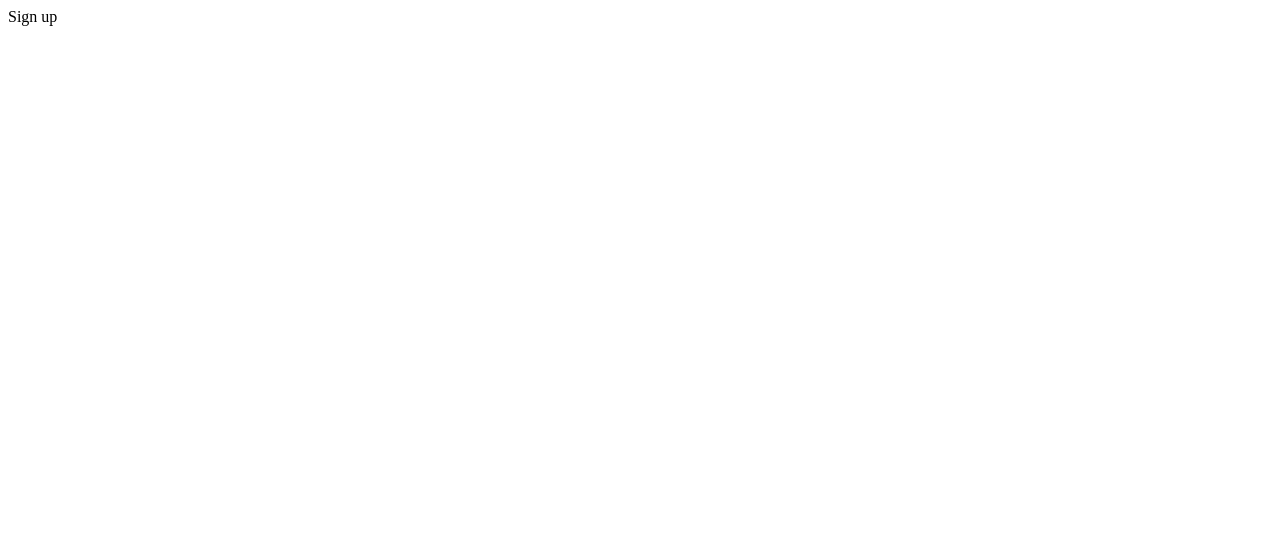
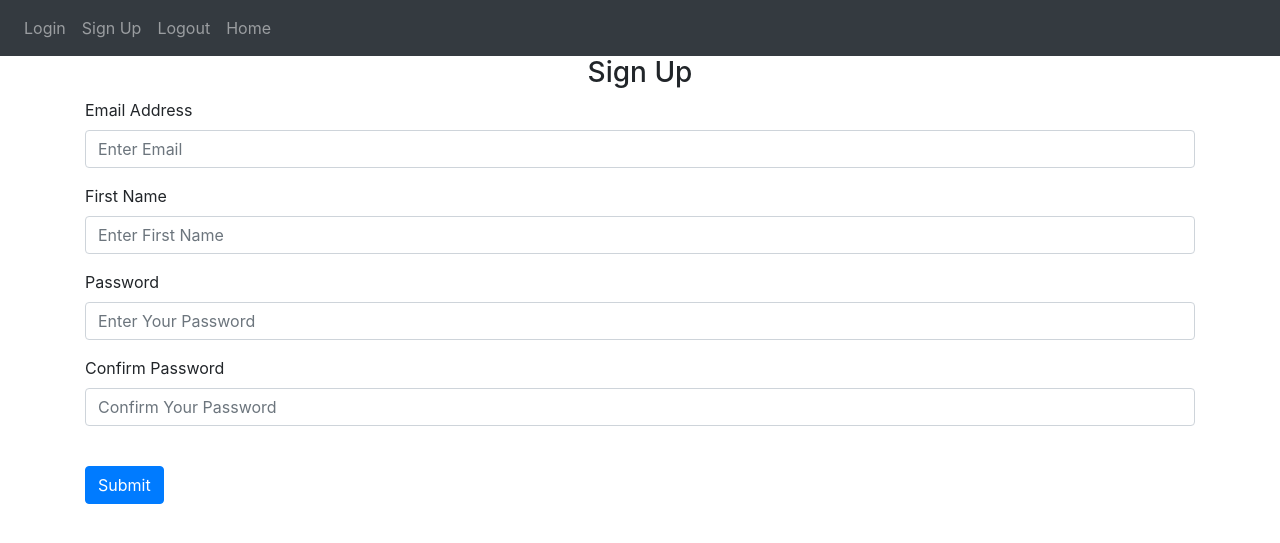
Before and after one commit to AvalonsLake/100-Days-of-Code, a Flask app: page /sign-up in a window 1280 px wide. Before the commit the part shown is almost empty. Shown: the top 543 px of the page. Run offline with Flask 3, Linux system fonts and the light colour scheme; some libraries are stand-ins or nearby versions.

Commit message:
flask progress

```diff
--- a/flaskProject/website/auth.py
+++ b/flaskProject/website/auth.py
@@ -1,15 +1,16 @@
-from flask import Blueprint
+from flask import Blueprint, render_template, request
 
 auth = Blueprint('auth', __name__)
 
-@auth.route('/login')
+@auth.route('/login', methods=['GET', 'POST'])
 def login():
-    return "<p>Login successful</p>"
+    data = request.form
+    return render_template("login.html", test="Testing")
 
-@auth.route('/logout')
+@auth.route('/logout', methods=['GET', 'POST'])
 def logout():
     return "<p>Logout successful</p>"
 
-@auth.route('/sign-up')
+@auth.route('/sign-up', methods=['GET', 'POST'])
 def signup():
-    return "<p>Sign up</p>"
+    return render_template("sign_up.html")
--- a/flaskProject/website/templates/base.html
+++ b/flaskProject/website/templates/base.html
@@ -20,7 +20,7 @@
     <body>
         <nav class="navbar navbar-expand-lg navbar-dark bg-dark">
             <button
-            class="navbar-tooggle"
+            class="navbar-toggler"
             type="button"
             data-toggle="collapse"
             data-target="#navbar"
@@ -36,6 +36,10 @@
                 </div>
             </div>
         </nav>
+        <div class="container">
+            {% block content %}
+            {% endblock %}
+        </div>
 
      <script
       src="https://code.jquery.com/jquery-3.2.1.slim.min.js"
--- /dev/null
+++ b/flaskProject/website/templates/sign_up.html
@@ -0,0 +1,49 @@
+{% extends "base.html" %} {% block title %}Sign Up{% endblock %}
+
+{% block content %}
+<form method="POST">
+    <h3 align="center">Sign Up</h3>
+    <div class="form-group">
+        <label for="email">Email Address</label>
+        <input
+            type="email"
+            class="form-control"
+            id="email"
+            name="email"
+            placeholder="Enter Email"
+        />
+    </div>
+    <div class="form-group">
+        <label for="firstName">First Name</label>
+        <input
+            type="text"
+            class="form-control"
+            id="firstName"
+            name="firstName"
+            placeholder="Enter First Name"
+        />
+    </div>
+    <div class="form-group">
+        <label for="password1">Password</label>
+        <input
+            type="text"
+            class="form-control"
+            id="password1"
+            name="password1"
+            placeholder="Enter Your Password"
+        />
+    </div>
+    <div class="form-group">
+        <label for="password2">Confirm Password</label>
+        <input
+            type="text"
+            class="form-control"
+            id="password2"
+            name="password2"
+            placeholder="Confirm Your Password"
+        />
+    </div>
+    <br />
+    <button type="submit" class="btn btn-primary">Submit</button>
+</form>
+{% endblock %}
```
Also changed, not shown: flaskProject/website/templates/home.html (+5 -2 lines), flaskProject/website/templates/login.html (added, +30 -0 lines).
